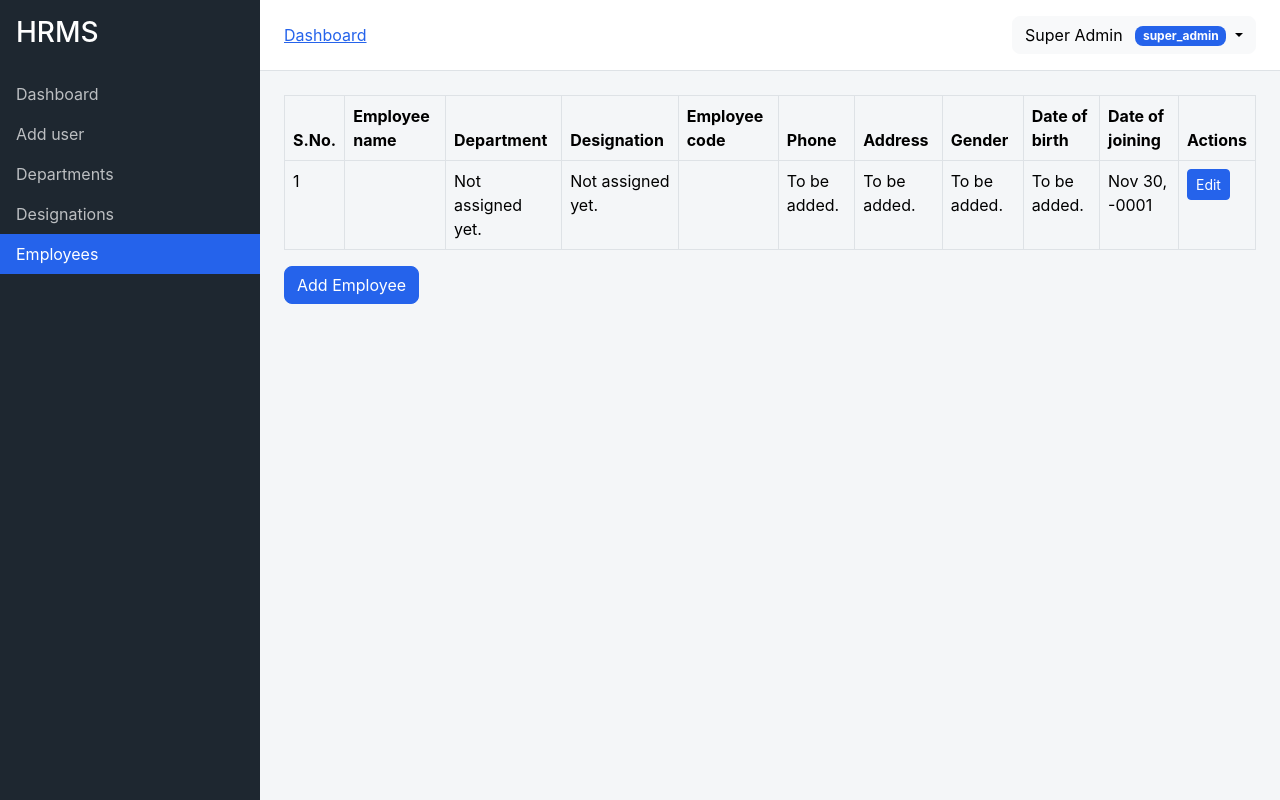
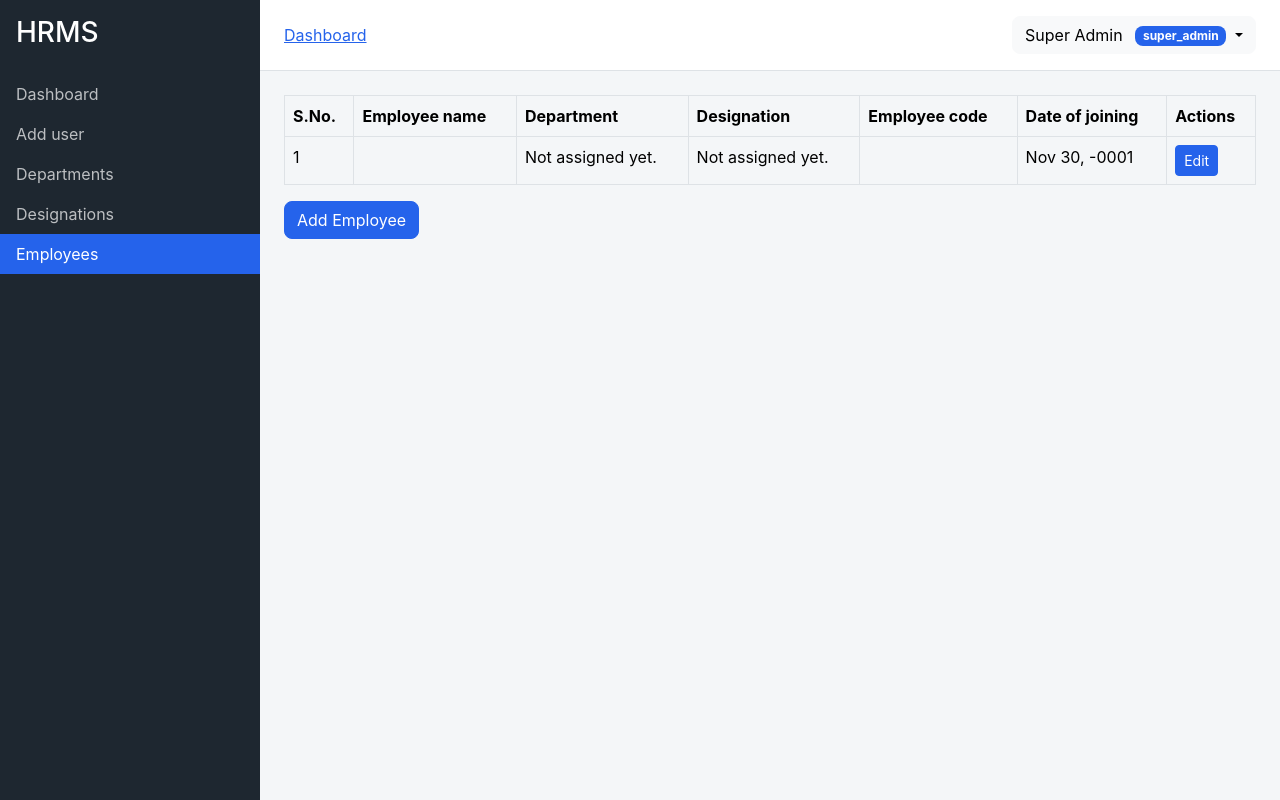
Before and after one commit to notSinhaSid/HRMS_SDLC_project, a Laravel app: page /employees in a window 1280 px wide. Run offline with Laravel 12, Linux system fonts and the light colour scheme; the visitor is signed in with stand-in values (Sample User, id 1); data comes from the database, SQL or seed files in the repository; data that the repository does not hold is empty; style sheets or scripts are compiled from the project's sources.

Commit message:
Trim index page columns

```diff
--- a/resources/views/employees/index.blade.php
+++ b/resources/views/employees/index.blade.php
@@ -10,10 +10,6 @@
             <th>Department</th>
             <th>Designation</th>
             <th>Employee code</th>
-            <th>Phone</th>
-            <th>Address</th>
-            <th>Gender</th>
-            <th>Date of birth</th>
             <th>Date of joining</th>
             <th>Actions</th>
         </tr>
@@ -26,10 +22,6 @@
                 <td>{{ $employee->department->name ?? 'Not assigned yet.' }}</td>
                 <td>{{ $employee->designation->name ?? 'Not assigned yet.' }}</td>
                 <td>{{ $employee->employee_code }}</td>
-                <td>{{ $employee->phone ?? 'To be added.' }}</td>
-                <td>{{ $employee->address ?? 'To be added.' }}</td>
-                <td>{{ $employee->gender ?? 'To be added.' }}</td>
-                <td>{{ $employee->date_of_birth?->toFormattedDateString() ?? 'To be added.' }}</td>
                 <td>{{ $employee->date_of_joining?->toFormattedDateString() ?? 'To be added.' }}</td>
 
                 <td>
```
